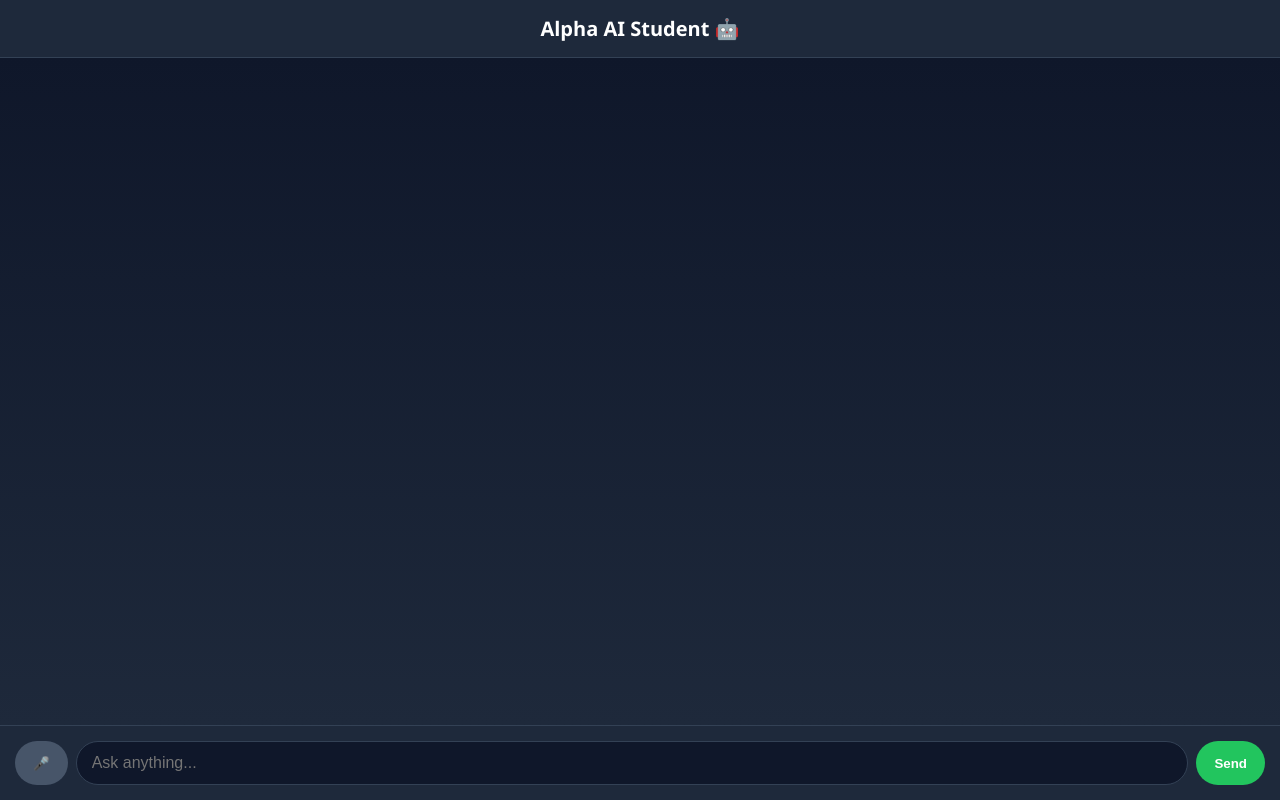
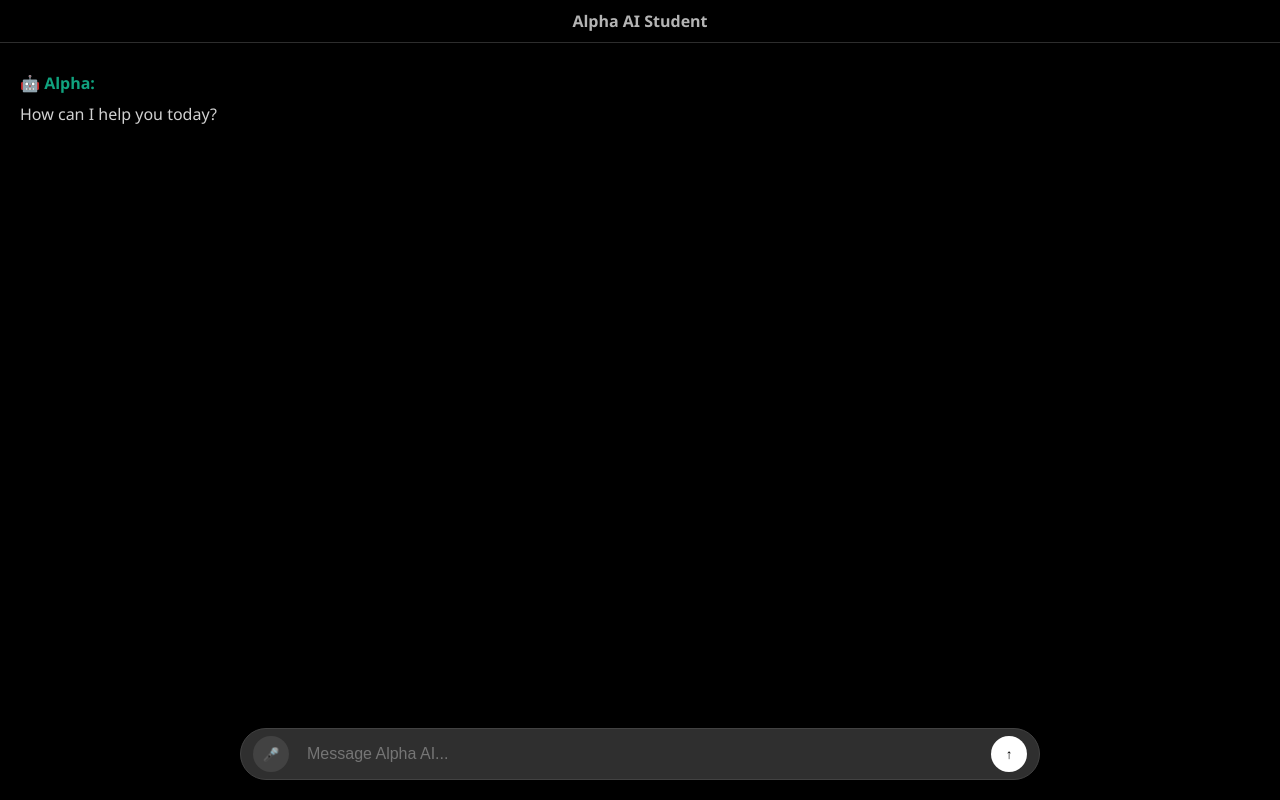
Before and after one commit to mickeyashabte0512-dotcom/alpha-ai-student, a plain HTML site: page index.html in a window 1280 px wide. Drawn offline with Linux system fonts and the light colour scheme.

Commit message:
Refactor chat interface styles and functionality
Updated styles and structure for chat interface and improved user experience.

```diff
--- a/index.html
+++ b/index.html
@@ -2,16 +2,17 @@
 <html lang="en">
 <head>
     <meta charset="UTF-8">
-  <meta name="viewport" content="width=device-width, initial-scale=1.0">
+    <meta name="viewport" content="width=device-width, initial-scale=1.0, maximum-scale=1.0, user-scalable=no">
     <title>Alpha AI Student 🤖</title>
 
     <style>
         * { box-sizing: border-box; }
+
         body {
             margin: 0;
-      font-family: 'Segoe UI', Roboto, Helvetica, Arial, sans-serif;
-      background: #0f172a;
-      color: white;
+            font-family: 'SOHO', 'Segoe UI', Roboto, Helvetica, Arial, sans-serif;
+            background: #000000; /* Pure Black Background */
+            color: #ececec;
             display: flex;
             flex-direction: column;
             height: 100vh;
@@ -19,122 +20,159 @@
         }
 
         header {
-      padding: 15px;
+            padding: 10px;
             text-align: center;
-      background: #1e293b;
-      border-bottom: 1px solid #334155;
-      font-size: 20px;
-      font-weight: 700;
-      box-shadow: 0 2px 10px rgba(0,0,0,0.3);
+            background: #000000;
+            border-bottom: 1px solid #2d2d2d;
+            font-size: 16px;
+            font-weight: 600;
+            color: #b4b4b4;
+            z-index: 10;
         }
 
         #chatBox {
             flex: 1;
-      padding: 15px;
+            padding: 20px;
             overflow-y: auto;
             display: flex;
             flex-direction: column;
-      gap: 12px;
-      background: linear-gradient(180deg, #0f172a 0%, #1e293b 100%);
+            gap: 20px;
+            padding-bottom: 120px;
         }
 
+        /* RIGID INPUT AREA AT THE BOTTOM */
+        .inputArea {
+            position: fixed;
+            bottom: 0;
+            left: 0;
+            width: 100%;
+            display: flex;
+            flex-direction: column;
+            align-items: center;
+            padding: 20px;
+            background: linear-gradient(transparent, #000000 30%); /* Fade effect */
+            z-index: 20;
+        }
+
+        .input-container {
+            width: 100%;
+            max-width: 800px;
+            display: flex;
+            align-items: center;
+            background: #2f2f2f; /* Dark Gray Input Background */
+            border-radius: 26px;
+            padding: 6px 12px;
+            gap: 8px;
+            border: 1px solid #424242;
+        }
+
+        input {
+            flex: 1;
+            padding: 10px;
+            background: transparent;
+            border: none;
+            color: white;
+            outline: none;
+            font-size: 16px;
+        }
+
+        /* WHITE BUTTONS LIKE CHATGPT */
+        button {
+            width: 36px;
+            height: 36px;
+            border-radius: 50%;
+            border: none;
+            background: #ffffff; /* Pure White Button */
+            color: #000000; /* Black Icon */
+            font-weight: bold;
+            cursor: pointer;
+            display: flex;
+            align-items: center;
+            justify-content: center;
+            transition: opacity 0.2s;
+        }
+
+        button:hover { opacity: 0.8; }
+        .voice-btn { background: #424242; color: white; }
+
+        /* CHAT BUBBLES */
         .msg {
             max-width: 85%;
-      padding: 12px 16px;
-      border-radius: 18px;
-      font-size: 15px;
-      line-height: 1.4;
+            padding: 8px 0; /* ChatGPT style is more like a list */
+            font-size: 16px;
+            line-height: 1.6;
             word-wrap: break-word;
-      animation: fadeIn 0.3s ease;
+            animation: fadeIn 0.4s ease;
         }
 
-    @keyframes fadeIn { from { opacity: 0; transform: translateY(5px); } to { opacity: 1; transform: translateY(0); } }
-
-    .user {
-      background: #22c55e;
-      color: white;
-      align-self: flex-end;
-      border-bottom-right-radius: 4px;
+        @keyframes fadeIn {
+            from { opacity: 0; }
+            to { opacity: 1; }
         }
 
+        /* User looks like a simple text block on the right */
+        .user {
+            align-self: flex-end;
+            background: #2f2f2f;
+            padding: 12px 18px;
+            border-radius: 20px;
+        }
+
+        /* Bot looks like plain text on the left */
         .bot {
-      background: #334155;
-      color: #f1f5f9;
             align-self: flex-start;
-      border-bottom-left-radius: 4px;
-      border: 1px solid #475569;
+            color: #d1d1d1;
+        }
+
+        .bot::before {
+            content: "🤖 Alpha: ";
+            font-weight: bold;
+            color: #10a37f; /* ChatGPT Green */
+            display: block;
+            margin-bottom: 5px;
         }
 
         .typing {
             font-style: italic;
-      opacity: 0.7;
-      font-size: 13px;
+            opacity: 0.5;
+            font-size: 14px;
         }
-
-    .inputArea {
-      display: flex;
-      padding: 15px;
-      background: #1e293b;
-      gap: 8px;
-      border-top: 1px solid #334155;
-    }
-
-    input {
-      flex: 1;
-      padding: 12px 15px;
-      border-radius: 25px;
-      border: 1px solid #334155;
-      background: #0f172a;
-      color: white;
-      outline: none;
-      font-size: 16px; /* Prevents iOS auto-zoom */
-    }
-
-    button {
-      padding: 10px 18px;
-      border-radius: 25px;
-      border: none;
-      background: #22c55e;
-      color: white;
-      font-weight: bold;
-      cursor: pointer;
-      transition: transform 0.1s;
-    }
-
-    button:active { transform: scale(0.95); }
-
-    .voice-btn { background: #475569; }
     </style>
 </head>
 <body>
 
-<header>Alpha AI Student 🤖</header>
-<div id="chatBox"></div>
+<header>Alpha AI Student</header>
+
+<div id="chatBox">
+    <div class="msg bot">How can I help you today?</div>
+</div>
+
 <div class="inputArea">
+    <div class="input-container">
         <button class="voice-btn" onclick="startVoice()">🎤</button>
-  <input id="userInput" placeholder="Ask anything..." onkeypress="if(event.key==='Enter') sendMessage()">
-  <button onclick="sendMessage()">Send</button>
+        <input id="userInput" placeholder="Message Alpha AI..." onkeypress="if(event.key==='Enter') sendMessage()">
+        <button onclick="sendMessage()">↑</button> </div>
 </div>
 
 <script>
     const API_URL = "https://my-ai-bot-production-8ff8.up.railway.app/chat";
-let messages = [];
+    let chatBox = document.getElementById("chatBox");
 
     function sendMessage() {
         let inputEl = document.getElementById("userInput");
-  let chatBox = document.getElementById("chatBox");
         let input = inputEl.value.trim();
         if (!input) return;
 
         chatBox.innerHTML += `<div class="msg user">${input}</div>`;
         inputEl.value = "";
-  chatBox.scrollTop = chatBox.scrollHeight;
 
         let typingDiv = document.createElement("div");
         typingDiv.className = "msg bot typing";
         typingDiv.id = "typing";
-  typingDiv.innerText = "Alpha is thinking...";
+        typingDiv.innerText = "Thinking...";
         chatBox.appendChild(typingDiv);
+
+        chatBox.scrollTop = chatBox.scrollHeight;
 
         fetch(API_URL, {
             method: "POST",
@@ -144,19 +182,19 @@ function sendMessage() {
         .then(res => res.json())
         .then(data => {
             document.getElementById("typing")?.remove();
-    let reply = data.reply || "No response 😢";
+            let reply = data.reply || "Connection lost. 😢";
             chatBox.innerHTML += `<div class="msg bot">${reply}</div>`;
             chatBox.scrollTop = chatBox.scrollHeight;
         })
         .catch(() => {
             document.getElementById("typing")?.remove();
-    chatBox.innerHTML += `<div class="msg bot">Server error 😢 Check Railway!</div>`;
+            chatBox.innerHTML += `<div class="msg bot">Error reaching server.</div>`;
         });
     }
 
     function startVoice() {
         let SpeechRecognition = window.SpeechRecognition || window.webkitSpeechRecognition;
-  if (!SpeechRecognition) return alert("Voice not supported");
+        if (!SpeechRecognition) return alert("Voice not supported.");
         let recognition = new SpeechRecognition();
         recognition.lang = "en-US";
         recognition.start();
@@ -166,5 +204,6 @@ function startVoice() {
         };
     }
 </script>
+
 </body>
 </html>
```
Lines whose indentation alone changed are shown as unchanged.
